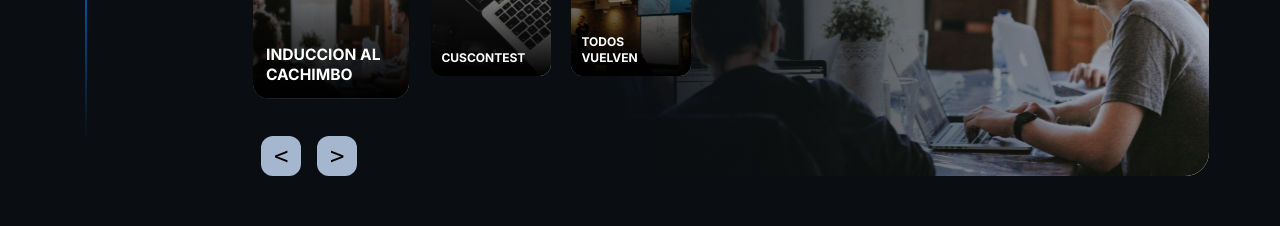
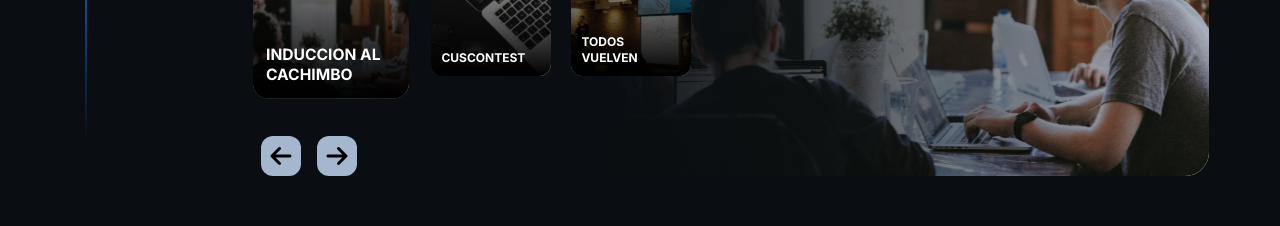
Before and after one commit to ACM-Chapter-Cusco/kratos, a Next.js app: page / in a window 1280 px wide. Shown: the part 2020-2246 px from the top of the page. Built offline with nearby package versions, Linux system fonts and the light colour scheme.

Commit message:
feat: Add new event section to h
The name of some variables and classes of  css was changed to english
Also, have been fixed the behavior of left and right buttons

Close #6

```diff
--- a/src/app/components/Events/Events.module.css
+++ b/src/app/components/Events/Events.module.css
@@ -6,7 +6,7 @@
   height: 65vh;
 }
 
-.slider .fondos .item {
+.slider .backgrounds .item {
   position: absolute;
   inset: 0 0 0 0;
   overflow: hidden;
@@ -15,25 +15,25 @@
   transition: 0.5s;
 }
 
-.fondos .item:nth-child(1),
-.fondos .item:nth-child(2),
-.fondos .item:nth-child(3) {
+.backgrounds .item:nth-child(1),
+.backgrounds .item:nth-child(2),
+.backgrounds .item:nth-child(3) {
   opacity: 1;
 }
 
-.fondos .item:nth-child(n + 4) {
+.backgrounds .item:nth-child(n + 4) {
   opacity: 0;
 }
 
 /* Text items */
-.fondos .item:nth-child(1) .content,
-.fondos .item:nth-child(2) .content,
-.fondos .item:nth-child(4) .content,
-.fondos .item:nth-child(5) .content {
+.backgrounds .item:nth-child(1) .content,
+.backgrounds .item:nth-child(2) .content,
+.backgrounds .item:nth-child(4) .content,
+.backgrounds .item:nth-child(5) .content {
   display: none;
 }
 
-.fondos .item .img {
+.backgrounds .item .img {
   object-fit: cover;
 }
 
@@ -59,35 +59,35 @@
   }
 }
 
-.slider .fondos .item.active p,
-.slider .fondos .item.active h2 {
+.slider .backgrounds .item.active p,
+.slider .backgrounds .item.active h2 {
   transform: translateY(30px);
   filter: blur(20px);
   opacity: 0;
   animation: showContent 0.5s 0.7s ease-in-out 1 forwards;
 }
 
-.slider .fondos .item.active h2 {
+.slider .backgrounds .item.active h2 {
   animation-delay: 1s;
 }
 
-.slider .fondos .item.active p {
+.slider .backgrounds .item.active p {
   animation-duration: 1.3s;
 }
 
-.slider .fondos .item:not(.active) p,
-.slider .fondos .item:not(.active) h2 {
+.slider .backgrounds .item:not(.active) p,
+.slider .backgrounds .item:not(.active) h2 {
   transform: translateY(0);
   filter: blur(0);
   opacity: 1;
   animation: hideContent 0.5s ease-in-out 1 forwards;
 }
 
-.slider .fondos .item:not(.active) h2 {
+.slider .backgrounds .item:not(.active) h2 {
   animation-delay: 0s;
 }
 
-.slider .fondos .item:not(.active) p {
+.slider .backgrounds .item:not(.active) p {
   animation-duration: 0.5s;
 }
 
@@ -96,7 +96,7 @@
   position: absolute;
   bottom: 0%;
   left: 5%;
-  z-index: 20;
+  z-index: 30;
 }
 
 /* CARDS */
--- a/src/app/components/Events/Slider.jsx
+++ b/src/app/components/Events/Slider.jsx
@@ -3,6 +3,8 @@
 import React, { useRef, useState } from "react";
 import sty from "./Events.module.css";
 import Image from "next/image";
+
+import { FaArrowLeft, FaArrowRight } from "react-icons/fa6";
 
 const dataEvents = [
   {
@@ -70,41 +72,43 @@ const dataEvents = [
   },
 ];
 const Slider = () => {
-  const fondosRef = useRef(null);
+  const backgroundsRef = useRef(null);
   const cardsRef = useRef(null);
   const [itemActive, setItemActive] = useState(2);
   const countItems = dataEvents.length;
 
-  const irSiguienteItem = () => {
-    const fondos = fondosRef.current;
+  const goNextItem = () => {
+    const backgrounds = backgroundsRef.current;
     const cards = cardsRef.current;
 
     setItemActive((itemActive) => (itemActive + 1) % countItems);
 
-    if (fondos && cards) {
+    if (backgrounds && cards) {
       const itemsCards = cards.querySelectorAll(".cards .item");
       cards.append(itemsCards[0]);
 
       setTimeout(() => {
-        const itemsFondos = fondos.querySelectorAll(".fondos .item");
-        fondos.append(itemsFondos[0]);
+        const itemsbackgrounds =
+          backgrounds.querySelectorAll(".backgrounds .item");
+        backgrounds.append(itemsbackgrounds[0]);
       }, 370);
     }
   };
 
-  const irAnteriorItem = () => {
-    const fondos = fondosRef.current;
+  const goBackItem = () => {
+    const backgrounds = backgroundsRef.current;
     const cards = cardsRef.current;
 
     setItemActive((itemActive) => (itemActive - 1) % countItems);
 
-    if (fondos && cards) {
+    if (backgrounds && cards) {
       const itemsCards = cards.querySelectorAll(".cards .item");
       cards.prepend(itemsCards[itemsCards.length - 1]);
 
       setTimeout(() => {
-        const itemsFondos = fondos.querySelectorAll(".fondos .item");
-        fondos.prepend(itemsFondos[itemsFondos.length - 1]);
+        const itemsbackgrounds =
+          backgrounds.querySelectorAll(".backgrounds .item");
+        backgrounds.prepend(itemsbackgrounds[itemsbackgrounds.length - 1]);
       }, 370);
     }
   };
@@ -119,13 +123,13 @@ const Slider = () => {
     }
 
     for (let i = 0; i < valorMovimiento; i++) {
-      irSiguienteItem();
+      goNextItem();
     }
   };
 
   return (
     <div className={`${sty.slider} bg-azul-git`}>
-      <div className={`fondos ${sty.fondos}`} ref={fondosRef}>
+      <div className={`backgrounds ${sty.backgrounds}`} ref={backgroundsRef}>
         {dataEvents.map((event, index) => (
           <div
             className={`item ${sty.item} ${
@@ -160,16 +164,16 @@ const Slider = () => {
       </div>
       <div className={`${sty.arrows} flex gap-x-4`}>
         <button
-          className="bg-white-azul text-black font-mono w-[40px] h-[40px] rounded-xl text-2xl transition duration-200 hover:scale-110"
-          onClick={irAnteriorItem}
+          className="flex justify-center items-center bg-white-azul text-black font-mono w-[40px] h-[40px] rounded-xl text-2xl transition duration-200 hover:scale-110"
+          onClick={goBackItem}
         >
-          {"<"}
+          <FaArrowLeft />
         </button>
         <button
-          className="bg-white-azul text-black  font-mono w-[40px] h-[40px] rounded-xl text-2xl transition duration-200 hover:scale-110"
-          onClick={irSiguienteItem}
+          className="flex justify-center items-center bg-white-azul text-black  font-mono w-[40px] h-[40px] rounded-xl text-2xl transition duration-200 hover:scale-110"
+          onClick={goNextItem}
         >
-          {">"}
+          <FaArrowRight />
         </button>
       </div>
       <div
```
